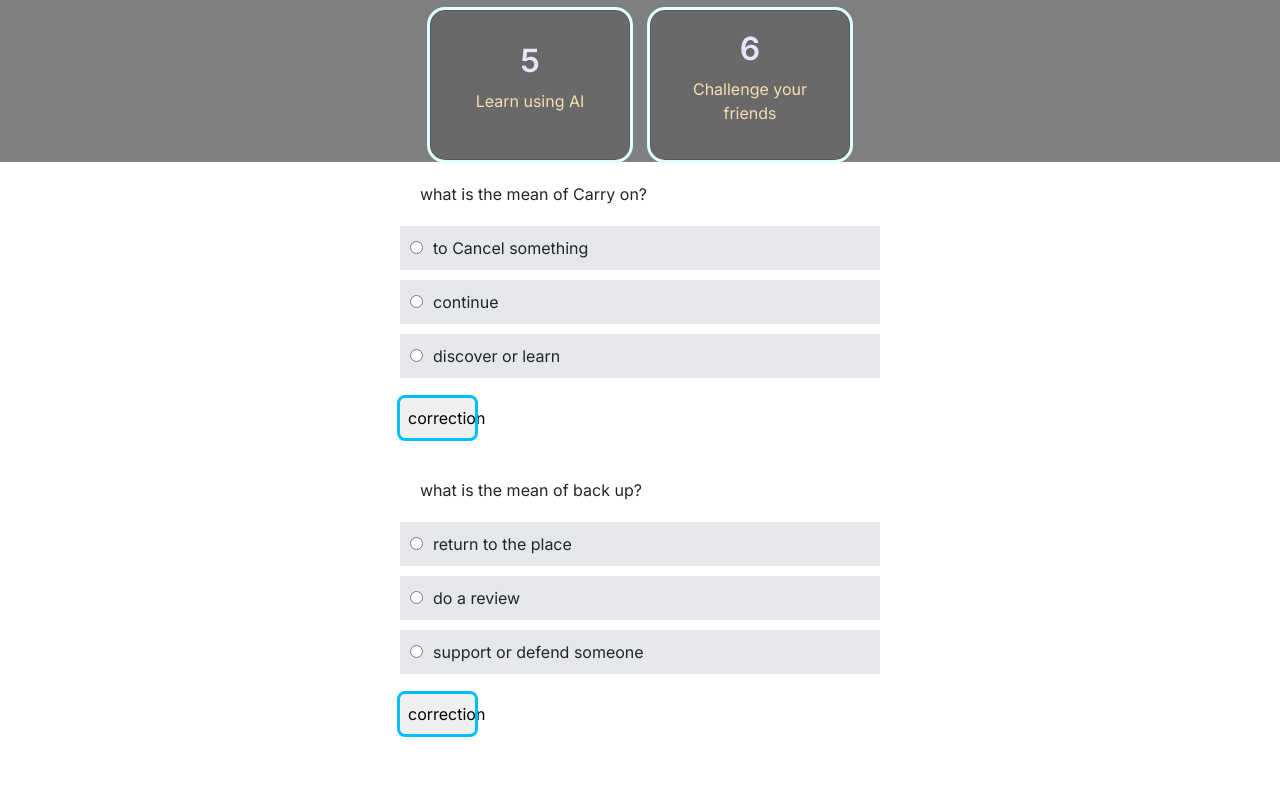
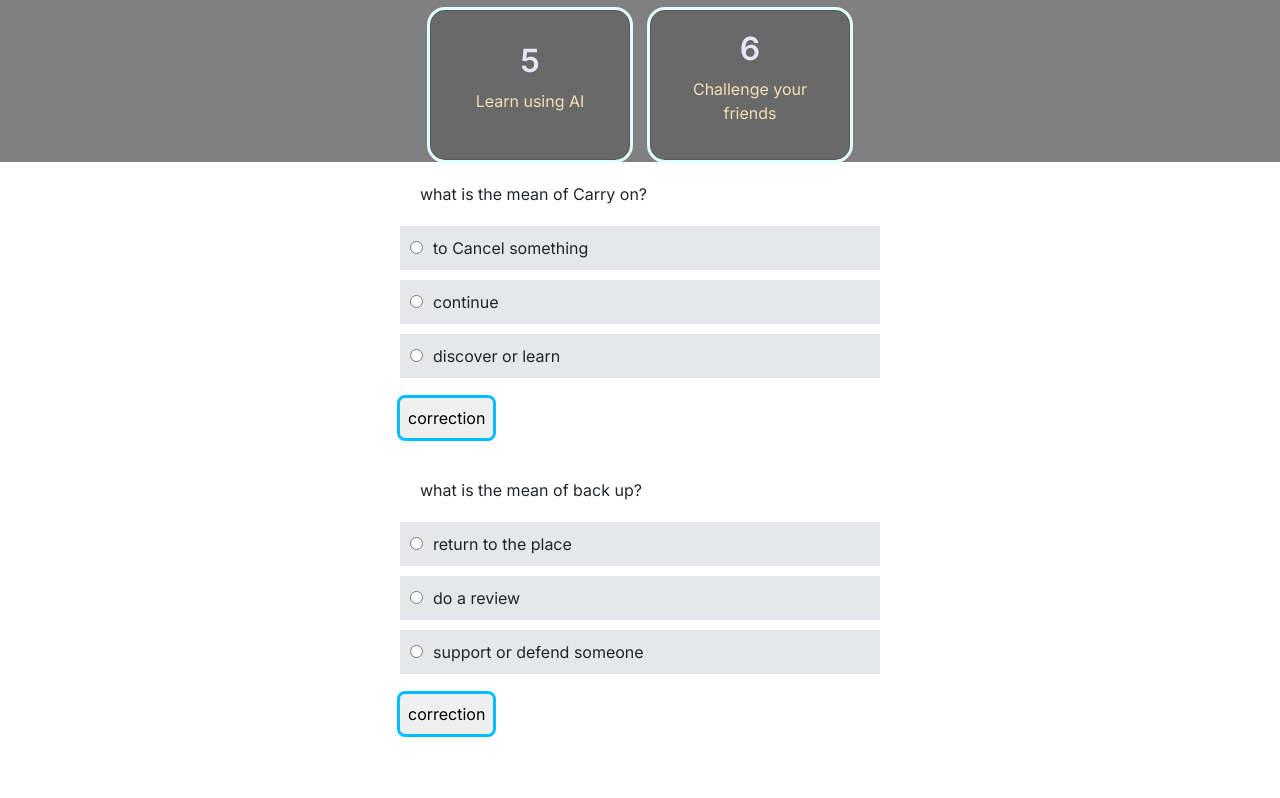
Before and after one commit to LuizGabrielGomes/project_react_english, a Next.js app: page / in a window 1280 px wide. Shown: the part 838-1636 px from the top of the page. Built offline with nearby package versions, Linux system fonts and the light colour scheme.

Commit message:
fix button

```diff
--- a/app/style.css
+++ b/app/style.css
@@ -78,7 +78,6 @@ h2 {
     border: none;
     outline: solid deepskyblue;
     padding: 8px;
-    width: 75px;
     cursor: pointer
 }
 
```
